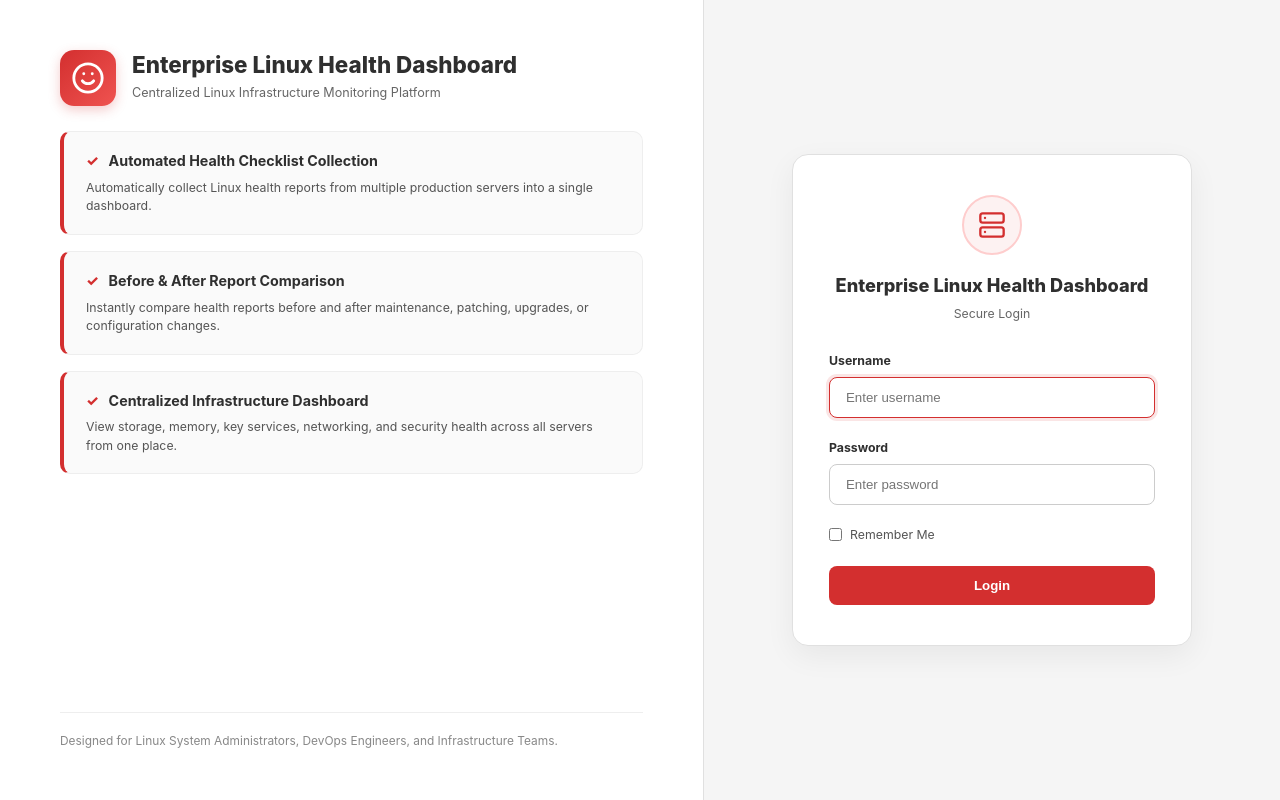
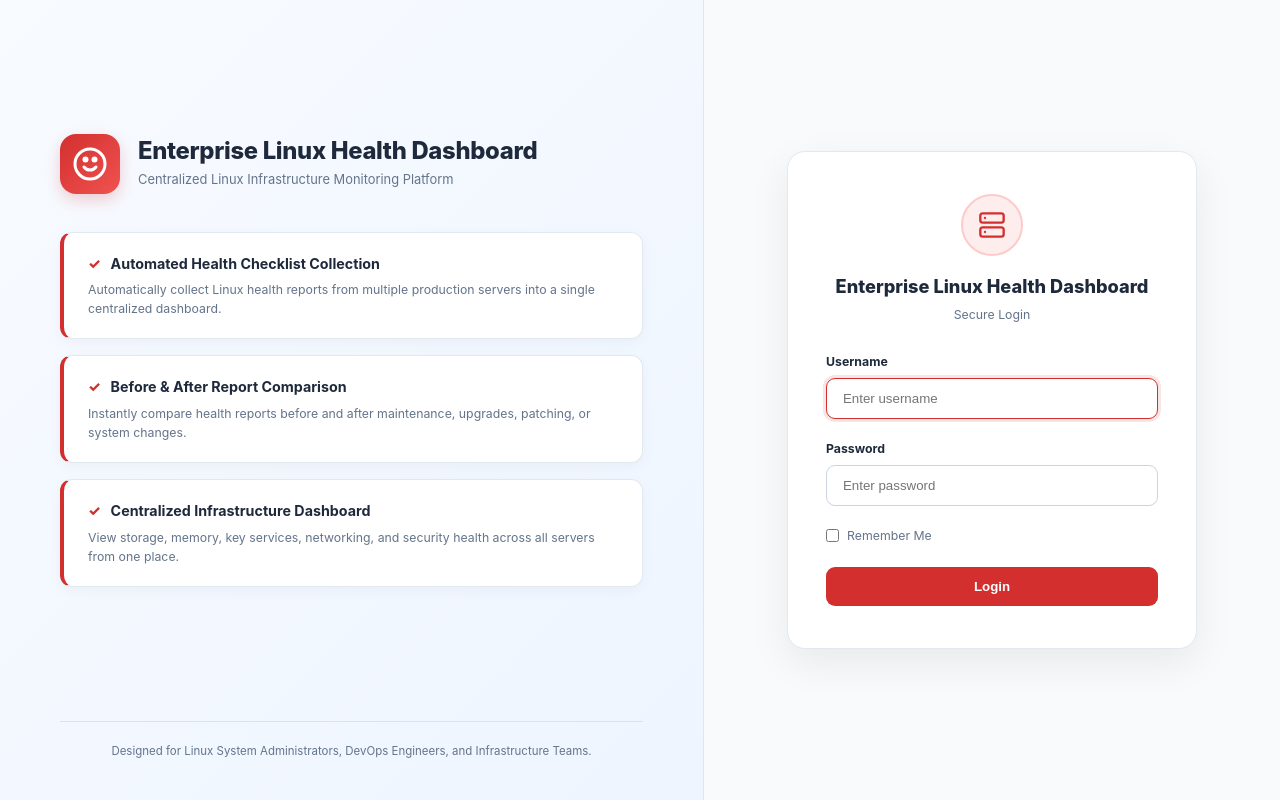
Before and after one commit to prathapece1234/linux-checklist, a Flask app: template app/templates/login.html in a window 1280 px wide. Run offline with Flask 3, Linux system fonts and the light colour scheme; the template is opened without the code that fills it, so the values that code supplies are empty; parts of the project's set-up code (start-up, migrations or seed data) failed here and were passed over.

Commit message:
Refine Login UI: vertically centered left panel, light blue-to-white gradient background, centered bottom tagline, and white cards with lift hover animations

```diff
--- a/app/static/css/style.css
+++ b/app/static/css/style.css
@@ -325,10 +325,10 @@ a:hover { text-decoration: underline; }
 .status-nochange { background: #f3f4f6; color: #4b5563; }
 
 /* =============================================================================
-   LOGIN PAGE (Split Screen 55% / 45%, Light Red + Black Accent)
+   LOGIN PAGE (Split Screen 55% / 45%, Premium Gradient & Balanced Layout)
    ============================================================================= */
 .login-page-body {
-    background-color: #f5f5f5;
+    background-color: #f8fafc;
     min-height: 100vh;
     display: flex;
     align-items: center;
@@ -347,45 +347,57 @@ a:hover { text-decoration: underline; }
 /* Left Side (55%) */
 .login-left-side {
     width: 55%;
-    background: #ffffff;
-    border-right: 1px solid #e0e0e0;
-    padding: 50px 60px;
+    background: linear-gradient(135deg, #F8FBFF 0%, #EEF5FF 100%);
+    border-right: 1px solid #e0e6ed;
+    padding: 40px 60px;
     display: flex;
     flex-direction: column;
     justify-content: space-between;
     overflow-y: auto;
 }
 
+/* Vertically Centered Left Block */
+.left-content-center {
+    display: flex;
+    flex-direction: column;
+    justify-content: center;
+    margin: auto 0;
+    width: 100%;
+    max-width: 600px;
+    align-self: center;
+}
+
 .left-brand-header {
     display: flex;
     align-items: center;
-    gap: 16px;
-    margin-bottom: 25px;
+    gap: 18px;
+    margin-bottom: 28px;
 }
 
 .left-logo-icon {
-    width: 56px;
-    height: 56px;
+    width: 60px;
+    height: 60px;
     background: linear-gradient(135deg, #d32f2f, #ef5350);
-    border-radius: 14px;
+    border-radius: 16px;
     display: flex;
     align-items: center;
     justify-content: center;
     color: #ffffff;
     font-size: 1.8em;
-    box-shadow: 0 4px 12px rgba(211, 47, 47, 0.25);
+    box-shadow: 0 6px 16px rgba(211, 47, 47, 0.22);
 }
 
 .left-brand-title h1 {
-    font-size: 1.6em;
+    font-size: 1.7em;
     font-weight: 800;
-    color: #2f2f2f;
-    line-height: 1.2;
+    color: #1e293b;
+    line-height: 1.25;
+    letter-spacing: -0.3px;
 }
 
 .left-brand-title p {
-    font-size: 0.9em;
-    color: #666666;
+    font-size: 0.92em;
+    color: #64748b;
     margin-top: 4px;
 }
 
@@ -394,20 +406,21 @@ a:hover { text-decoration: underline; }
     display: flex;
     flex-direction: column;
     gap: 16px;
-    margin: 20px 0;
+    margin: 10px 0 20px;
 }
 
 .feature-card {
-    background: #fafafa;
-    border: 1px solid #eeeeee;
+    background: #ffffff;
+    border: 1px solid #e2e8f0;
     border-left: 4px solid #d32f2f;
-    border-radius: 10px;
-    padding: 18px 22px;
-    transition: transform 0.2s, box-shadow 0.2s;
+    border-radius: 12px;
+    padding: 20px 24px;
+    box-shadow: 0 4px 14px rgba(0,0,0,0.04);
+    transition: transform 0.25s ease, box-shadow 0.25s ease;
 }
 .feature-card:hover {
-    transform: translateX(4px);
-    box-shadow: 0 4px 12px rgba(0,0,0,0.05);
+    transform: translateY(-3px);
+    box-shadow: 0 10px 24px rgba(0,0,0,0.08);
 }
 
 .feature-card-header {
@@ -416,7 +429,7 @@ a:hover { text-decoration: underline; }
     gap: 10px;
     font-size: 1.02em;
     font-weight: 700;
-    color: #2f2f2f;
+    color: #1e293b;
     margin-bottom: 6px;
 }
 
@@ -427,22 +440,24 @@ a:hover { text-decoration: underline; }
 
 .feature-card p {
     font-size: 0.88em;
-    color: #555555;
+    color: #64748b;
     line-height: 1.5;
 }
 
 .left-footer-text {
-    font-size: 0.85em;
-    color: #888888;
-    border-top: 1px solid #eeeeee;
-    padding-top: 18px;
+    font-size: 0.82em;
+    color: #64748b;
+    text-align: center;
+    border-top: 1px solid rgba(203, 213, 225, 0.6);
+    padding-top: 20px;
     margin-top: 20px;
+    width: 100%;
 }
 
 /* Right Side (45%) */
 .login-right-side {
     width: 45%;
-    background: #f5f5f5;
+    background: #f8fafc;
     display: flex;
     align-items: center;
     justify-content: center;
@@ -451,12 +466,17 @@ a:hover { text-decoration: underline; }
 
 .login-card-container {
     width: 100%;
-    max-width: 400px;
+    max-width: 410px;
     background: #ffffff;
-    border: 1px solid #e0e0e0;
-    border-radius: 16px;
-    padding: 40px 36px;
-    box-shadow: 0 10px 30px rgba(0,0,0,0.06);
+    border: 1px solid #e2e8f0;
+    border-radius: 18px;
+    padding: 42px 38px;
+    box-shadow: 0 14px 40px rgba(0,0,0,0.07);
+    transition: transform 0.3s ease, box-shadow 0.3s ease;
+}
+.login-card-container:hover {
+    transform: translateY(-2px);
+    box-shadow: 0 18px 48px rgba(0,0,0,0.11);
 }
 
 .login-card-header {
@@ -465,9 +485,9 @@ a:hover { text-decoration: underline; }
 }
 
 .login-card-icon {
-    width: 60px;
-    height: 60px;
-    background: #fdf2f2;
+    width: 62px;
+    height: 62px;
+    background: #fdeded;
     color: #d32f2f;
     border-radius: 50%;
     display: flex;
@@ -475,18 +495,18 @@ a:hover { text-decoration: underline; }
     justify-content: center;
     font-size: 1.8em;
     margin: 0 auto 16px;
-    border: 2px solid #fecdcd;
+    border: 2px solid #fecaca;
 }
 
 .login-card-header h2 {
     font-size: 1.3em;
     font-weight: 800;
-    color: #2f2f2f;
+    color: #1e293b;
 }
 
 .login-card-header p {
     font-size: 0.88em;
-    color: #666666;
+    color: #64748b;
     margin-top: 4px;
 }
 
@@ -498,7 +518,7 @@ a:hover { text-decoration: underline; }
     display: block;
     font-size: 0.88em;
     font-weight: 700;
-    color: #2f2f2f;
+    color: #1e293b;
     margin-bottom: 6px;
 }
 
@@ -506,8 +526,8 @@ a:hover { text-decoration: underline; }
 .login-form-group input[type="password"] {
     width: 100%;
     padding: 12px 16px;
-    border: 1px solid #cccccc;
-    border-radius: 8px;
+    border: 1px solid #cbd5e1;
+    border-radius: 9px;
     font-size: 0.95em;
     outline: none;
     transition: border-color 0.2s, box-shadow 0.2s;
@@ -529,7 +549,7 @@ a:hover { text-decoration: underline; }
     align-items: center;
     gap: 8px;
     font-size: 0.88em;
-    color: #555555;
+    color: #64748b;
     cursor: pointer;
 }
 
@@ -539,7 +559,7 @@ a:hover { text-decoration: underline; }
     background: #d32f2f;
     color: #ffffff !important;
     border: none;
-    border-radius: 8px;
+    border-radius: 9px;
     font-size: 0.95em;
     font-weight: 700;
     cursor: pointer;
@@ -551,7 +571,7 @@ a:hover { text-decoration: underline; }
 /* Alerts */
 .alert-box {
     padding: 12px 16px;
-    border-radius: 8px;
+    border-radius: 9px;
     margin-bottom: 20px;
     font-size: 0.88em;
     font-weight: 600;
@@ -725,7 +745,7 @@ a:hover { text-decoration: underline; }
 /* Responsive Breakpoints */
 @media (max-width: 992px) {
     .login-split-container { flex-direction: column; height: auto; overflow-y: auto; }
-    .login-left-side { width: 100%; padding: 30px; border-right: none; border-bottom: 1px solid #e0e0e0; }
+    .login-left-side { width: 100%; padding: 30px; border-right: none; border-bottom: 1px solid #e0e6ed; }
     .login-right-side { width: 100%; padding: 30px; }
     .server-grid { grid-template-columns: 1fr; }
 }
--- a/app/templates/login.html
+++ b/app/templates/login.html
@@ -11,16 +11,19 @@
 
         <!-- LEFT SIDE (55%) -->
         <div class="login-left-side">
-            <div class="left-top-content">
-                <!-- Linux Logo Placeholder Image -->
+
+            <!-- Vertically Centered Content Block -->
+            <div class="left-content-center">
+
+                <!-- Linux Logo Placeholder & Brand Header -->
                 <div class="left-brand-header">
                     <div class="left-logo-icon">
-                        <!-- Linux Tux SVG Placeholder -->
-                        <svg width="34" height="34" viewBox="0 0 24 24" fill="none" stroke="currentColor" stroke-width="2" stroke-linecap="round" stroke-linejoin="round">
+                        <!-- Linux Tux / Server SVG Icon -->
+                        <svg width="36" height="36" viewBox="0 0 24 24" fill="none" stroke="currentColor" stroke-width="2" stroke-linecap="round" stroke-linejoin="round">
                             <path d="M12 2C6.48 2 2 6.48 2 12s4.48 10 10 10 10-4.48 10-10S17.52 2 12 2z"/>
                             <path d="M8 14s1.5 2 4 2 4-2 4-2"/>
-                            <line x1="9" y1="9" x2="9.01" y2="9"/>
-                            <line x1="15" y1="9" x2="15.01" y2="9"/>
+                            <circle cx="9" cy="9" r="1" fill="currentColor"/>
+                            <circle cx="15" cy="9" r="1" fill="currentColor"/>
                         </svg>
                     </div>
                     <div class="left-brand-title">
@@ -36,7 +39,7 @@
                             <span class="feature-icon">&#x2713;</span>
                             <span>Automated Health Checklist Collection</span>
                         </div>
-                        <p>Automatically collect Linux health reports from multiple production servers into a single dashboard.</p>
+                        <p>Automatically collect Linux health reports from multiple production servers into a single centralized dashboard.</p>
                     </div>
 
                     <div class="feature-card">
@@ -44,7 +47,7 @@
                             <span class="feature-icon">&#x2713;</span>
                             <span>Before & After Report Comparison</span>
                         </div>
-                        <p>Instantly compare health reports before and after maintenance, patching, upgrades, or configuration changes.</p>
+                        <p>Instantly compare health reports before and after maintenance, upgrades, patching, or system changes.</p>
                     </div>
 
                     <div class="feature-card">
@@ -55,11 +58,14 @@
                         <p>View storage, memory, key services, networking, and security health across all servers from one place.</p>
                     </div>
                 </div>
+
             </div>
 
+            <!-- Bottom Center Tagline -->
             <div class="left-footer-text">
                 Designed for Linux System Administrators, DevOps Engineers, and Infrastructure Teams.
             </div>
+
         </div>
 
         <!-- RIGHT SIDE (45%) -->
```
